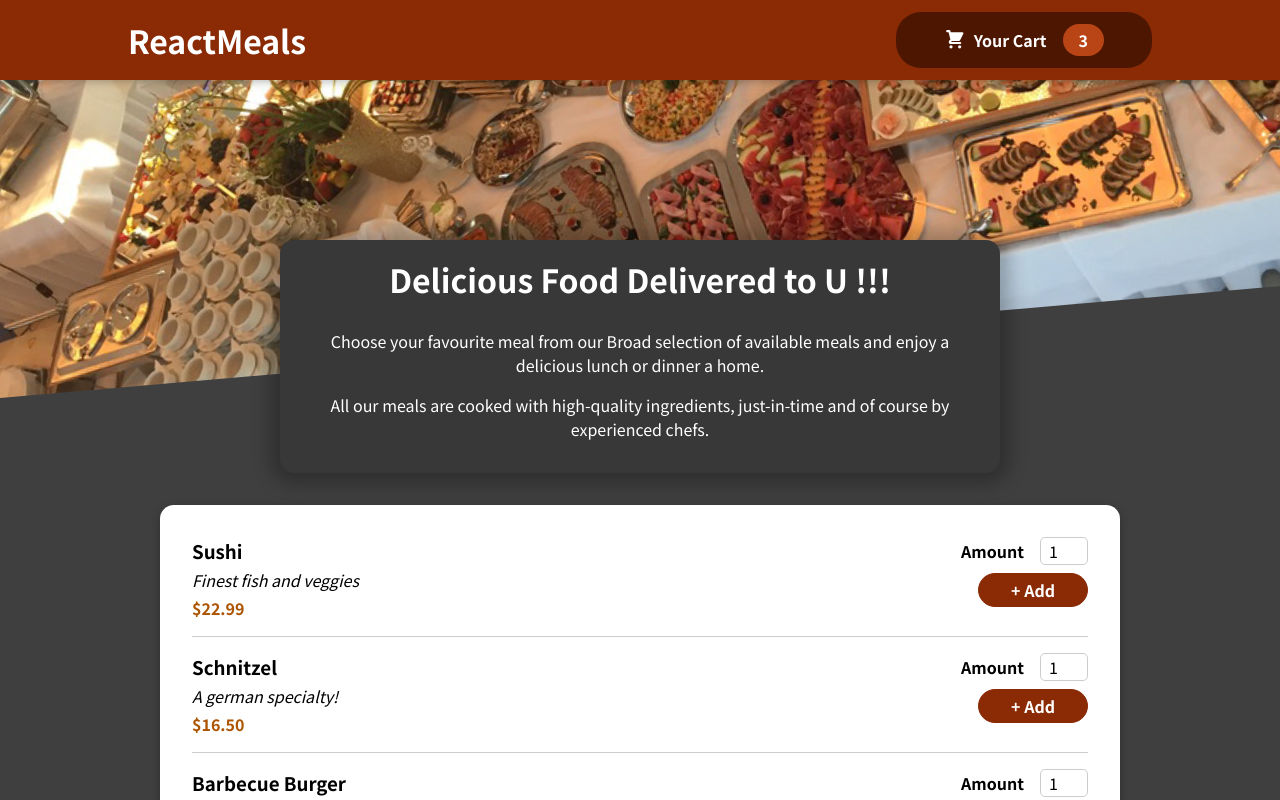
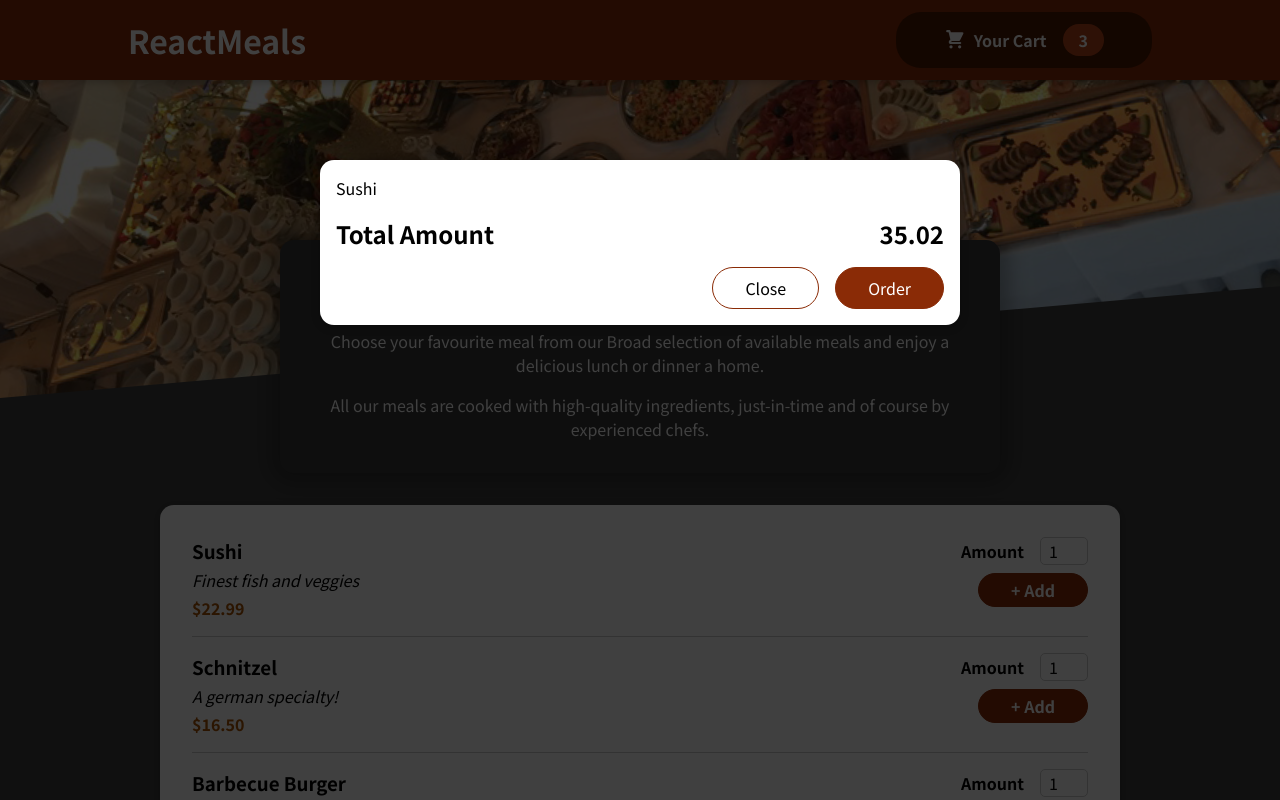
Before and after one commit to Surajkumar1992/React_FoodApp, a React (Create React App) app: page / in a window 1280 px wide. Shown: the top 800 px of the page. Built offline with nearby package versions, Linux system fonts and the light colour scheme.

Commit message:
Cart Modal Added

```diff
--- a/public/index.html
+++ b/public/index.html
@@ -28,6 +28,7 @@
   </head>
   <body>
     <noscript>You need to enable JavaScript to run this app.</noscript>
+    <div id="overlay-root"></div>
     <div id="root"></div>
     <!--
       This HTML file is a template.
--- a/src/App.js
+++ b/src/App.js
@@ -1,4 +1,5 @@
 import React from "react";
+import Cart from "./components/Cart/Cart";
 import Header from "./components/Layout/Header";
 import Meals from "./components/Meals/Meals";
 
@@ -6,6 +7,7 @@
 
   return (
     <React.Fragment>
+      <Cart />
       <Header />
       <main>
         <Meals />
--- a/src/components/Cart/Cart.js
+++ b/src/components/Cart/Cart.js
@@ -0,0 +1,26 @@
+import React from "react";
+import Modal from "../UI/Modal";
+
+import classes from './Cart.module.css';
+
+const Cart = props => {
+    const cartitems = <ul className={classes['cart-items']}>{[
+            {id: 'c1', name: 'Sushi', amount: 2, price: 12.99 },].map((item) =>
+            <li>{item.name}</li>
+            )}
+        </ul>;
+
+    return <Modal>
+            {cartitems}
+            <div className={classes.total}>
+                <span>Total Amount</span>
+                <span>35.02</span>
+            </div>
+            <div className={classes.actions}>
+                <button className={classes['button-alt']}>Close</button>
+                <button className={classes.button}>Order</button>
+            </div>
+        </Modal>
+};
+
+export default Cart;
--- /dev/null
+++ b/src/components/UI/Modal.js
@@ -0,0 +1,30 @@
+import React from "react";
+import ReactDOM from "react-dom";
+
+import classes from './Modal.module.css';
+
+
+const Backdrop = (props) => {
+    return <div className={classes.backdrop} />
+};
+
+const ModalOverLay = (props) => {
+    return (
+            <div className={classes.modal}>
+                <div className={classes.content}>{props.children}</div>
+            </div>
+        );
+    };
+
+const portalElement = document.getElementById('overlay-root');
+
+const Modal = props => {
+    return (
+        <React.Fragment>
+            {ReactDOM.createPortal(<Backdrop />, portalElement )}
+            {ReactDOM.createPortal(<ModalOverLay>{props.children}</ModalOverLay>, portalElement )}
+        </React.Fragment>
+    );
+};
+
+export default Modal;
--- /dev/null
+++ b/src/components/UI/Modal.module.css
@@ -0,0 +1,40 @@
+.backdrop {
+  position: fixed;
+  top: 0;
+  left: 0;
+  width: 100%;
+  height: 100vh;
+  z-index: 20;
+  background-color: rgba(0, 0, 0, 0.75);
+}
+
+.modal {
+  position: fixed;
+  top: 20vh;
+  left: 5%;
+  width: 90%;
+  background-color: white;
+  padding: 1rem;
+  border-radius: 14px;
+  box-shadow: 0 2px 8px rgba(0, 0, 0, 0.25);
+  z-index: 30;
+  animation: slide-down 300ms ease-out forwards;
+}
+
+@media (min-width: 768px) {
+  .modal {
+    width: 40rem;
+    left: calc(50% - 20rem);
+  }
+}
+
+@keyframes slide-down {
+  from {
+    opacity: 0;
+    transform: translateY(-3rem);
+  }
+  to {
+    opacity: 1;
+    transform: translateY(0);
+  }
+}
```
